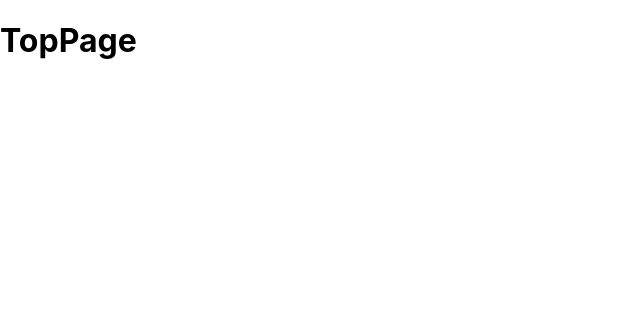
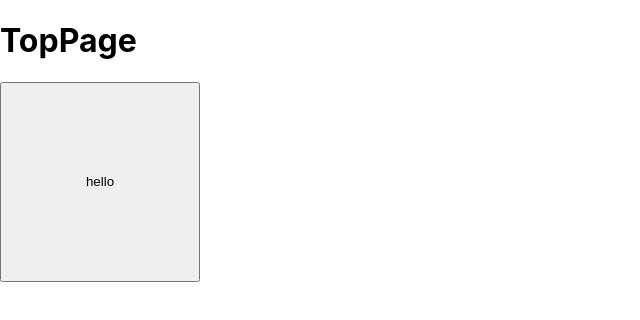
Before and after one commit to watagit/web-programming, a React (Create React App) app: page / in a window 1280 px wide. Shown: the top 320 px of the page, without its empty margins (0-640 px from the left). Built offline with nearby package versions, Linux system fonts and the light colour scheme.

Commit message:
:construction: ボタンを作成

```diff
--- a/src/components/atoms/Button.tsx
+++ b/src/components/atoms/Button.tsx
@@ -0,0 +1,30 @@
+import React from 'react'
+import styled from 'styled-components'
+
+type ButtonProps = {
+  width?: string,
+  height?: string,
+  text?: string,
+}
+
+const StyledButton = styled.button<
+  Pick<ButtonProps, 'width' | 'height'>
+  >`
+  width: ${({ width } ) => width};
+  height: ${({ height }) => height};
+`
+
+const Button: React.FC<ButtonProps> = ({
+  width,
+  height,
+  text,
+                                       }) => {
+  return (
+    <StyledButton
+      width={width}
+      height={height}
+    >{text}</StyledButton>
+  )
+}
+
+export default Button
--- a/src/components/pages/TopPage.tsx
+++ b/src/components/pages/TopPage.tsx
@@ -1,7 +1,14 @@
 import React from 'react'
 
+import Button from '../atoms/Button'
+
 const TopPage: React.FC = () => {
-  return <h1>TopPage</h1>
+  return (
+    <div>
+      <h1>TopPage</h1>
+      <Button text={'hello'} width={'200px'} height={'200px'} />
+    </div>
+  )
 }
 
 export default TopPage
```
